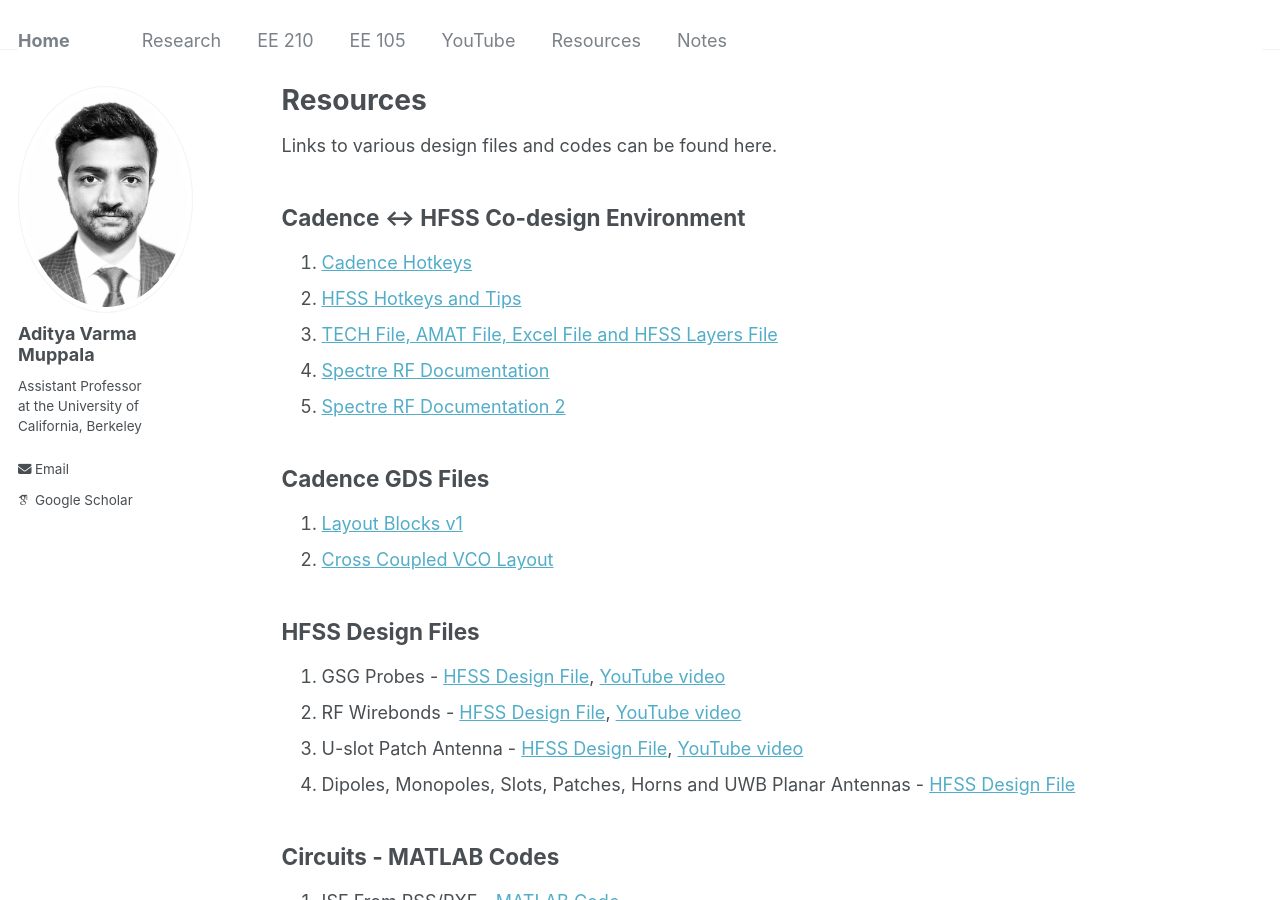
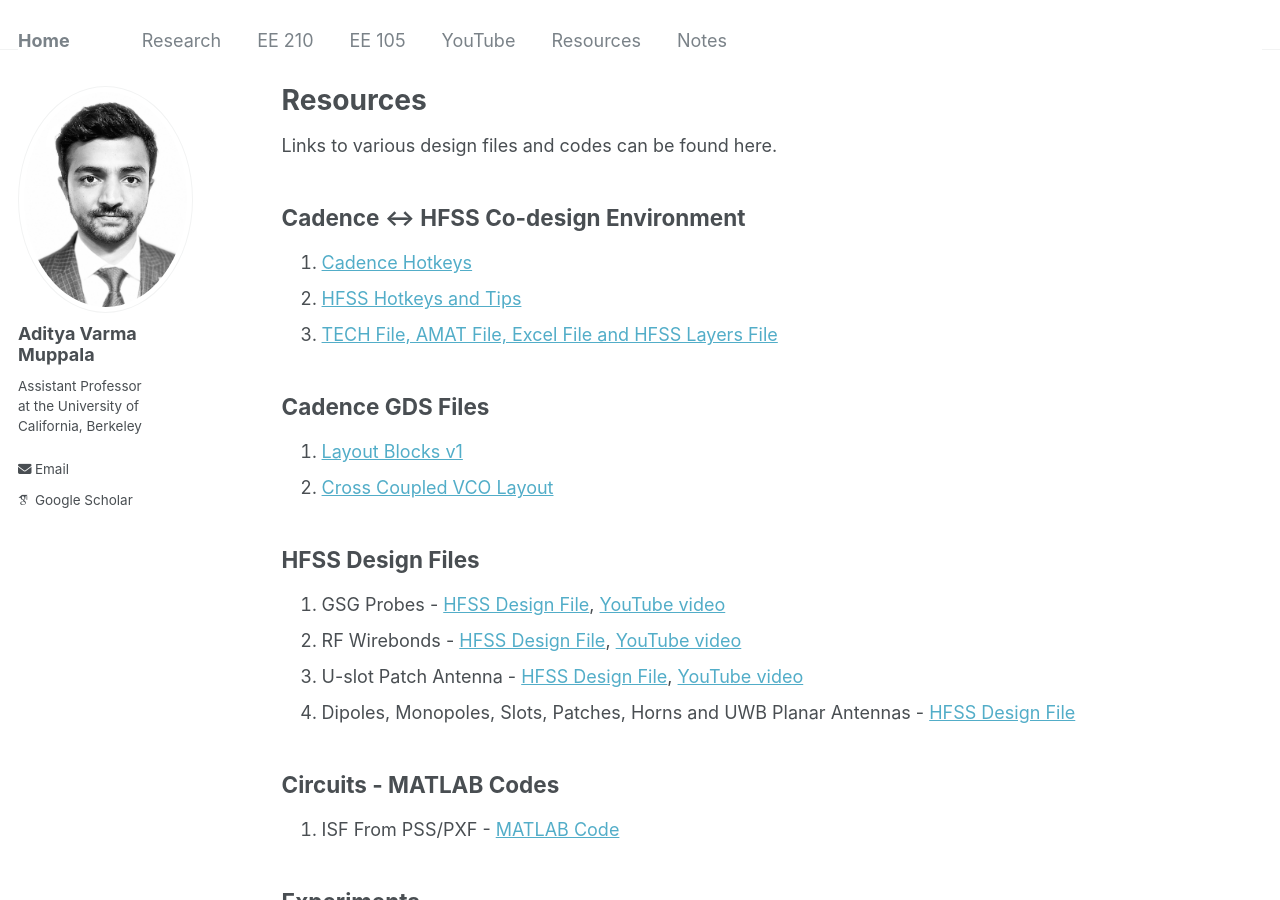
Before and after one commit to AdityaMuppala/adityamuppala.github.io, a Jekyll site: the page built from _pages/resources.md, in a window 1280 px wide and 900 px high. Built offline with Jekyll 4.4.1, drawn with Linux system fonts in a browser that asks for light colours; some web fonts are replaced.

Commit message:
Update resources.md

```diff
--- a/_pages/resources.md
+++ b/_pages/resources.md
@@ -12,8 +12,6 @@ Links to various design files and codes can be found here.
 1. [Cadence Hotkeys](https://adityamuppala.github.io/assets/Notes_YouTube/Cadence_Hotkeys.pdf)
 2. [HFSS Hotkeys and Tips](https://adityamuppala.github.io/assets/Notes_YouTube/HFSS_Hotkeys.pdf)
 3. [TECH File, AMAT File, Excel File and HFSS Layers File](https://drive.google.com/file/d/1t6NSAoJyecMixxWz2D-BhlAQQK7elYIm/view?usp=sharing)
-4. [Spectre RF Documentation](https://drive.google.com/file/d/1-ze2DinEkM1zczHU8jZxFXR8P6zBX49d/view?usp=sharing)
-5. [Spectre RF Documentation 2](https://drive.google.com/file/d/1E2D5hMfJMLQF1CnMOLb4KD10m4tutTT2/view?usp=sharing)
 
 ## Cadence GDS Files
 
```
